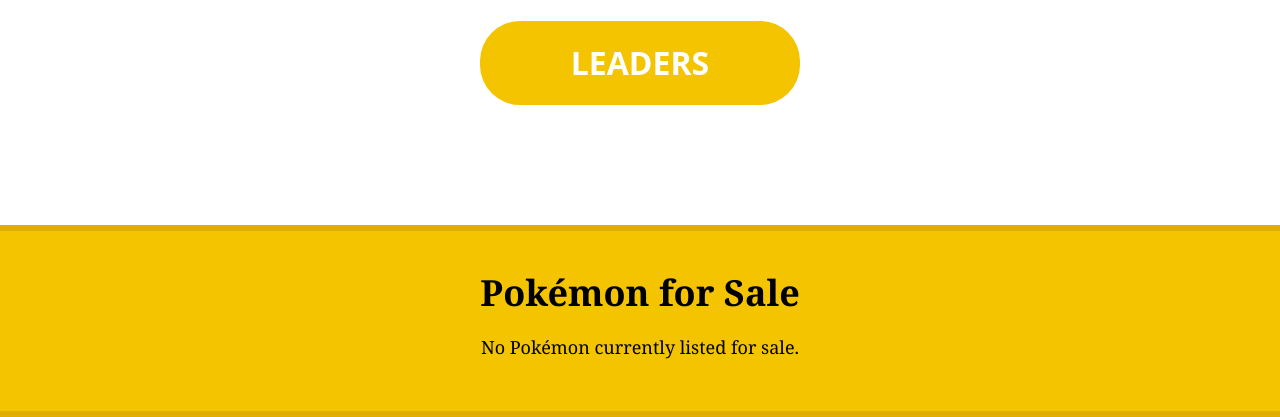
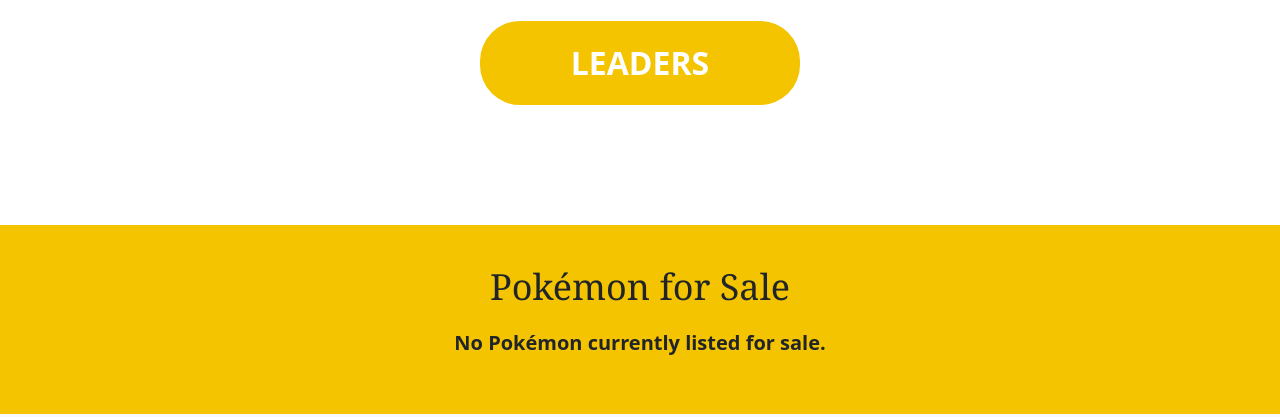
Before and after one commit to laurenaschmidt/project-2, a Django app: template PokeTrade/trading/templates/trading/home.html in a window 1280 px wide. Shown: the part 742-1159 px from the top of the page. Run offline with Django 3.2, Linux system fonts and the light colour scheme; the template is opened without the code that fills it, so the values that code supplies are empty.

Commit message:
fixed trading

```diff
--- a/PokeTrade/trading/static/styles.css
+++ b/PokeTrade/trading/static/styles.css
@@ -701,47 +701,3 @@ body {
   animation: slideFadeIn 0.5s ease forwards;
   opacity: 0; /* initial state before animation */
 }
-
-@keyframes jitter {
-  0% { transform: translate(0, 0); }
-  25% { transform: translate(-1px, 1px); }
-  50% { transform: translate(1px, -1px); }
-  75% { transform: translate(-1px, -1px); }
-  100% { transform: translate(0, 0); }
-}
-
-.jitter {
-  display: inline-block;
-  animation: jitter 0.3s infinite;
-}
-
-.sale-jumbotron {
-  width: 100vw;
-  background-color: #f4c400;
-  color: #000;
-  padding: 40px 20px;
-  margin-top: 60px;
-  text-align: center;
-  font-family: 'Georgia', serif;
-  border-top: 6px solid #e0ae00;
-  border-bottom: 6px solid #e0ae00;
-  box-sizing: border-box;
-}
-
-.sale-jumbotron h2 {
-  font-size: 36px;
-  font-weight: bold;
-  margin-bottom: 20px;
-}
-
-.sale-list {
-  list-style-type: none;
-  padding: 0;
-  margin: 0 auto;
-  max-width: 900px;
-}
-
-.sale-list li {
-  font-size: 18px;
-  margin: 10px 0;
-}
--- a/PokeTrade/trading/templates/trading/home.html
+++ b/PokeTrade/trading/templates/trading/home.html
@@ -2,6 +2,7 @@
 {% load static %}
 {% block content %}
 
+<div class="home-wrapper">
   <div class="home-page">
     <!-- HEADER -->
     <div class="home-header">
@@ -21,9 +22,10 @@
   </div>
 
   <!-- Pokémon for Sale Jumbotron -->
-<div class="sale-jumbotron">
-  <h2>Pokémon for Sale</h2>
-  <ul class="sale-list">
+<!-- Full-width section -->
+<div style="width: 100%; background-color: #f4c400; padding: 40px 20px; margin-top: 30px; box-sizing: border-box;">
+  <h2 style="text-align: center; font-family: Georgia, serif; font-size: 36px; margin-bottom: 20px;">Pokémon for Sale</h2>
+  <ul style="list-style: none; text-align: center; font-size: 20px; font-weight: bold; padding: 0;">
     {% for sale in pokemons_for_sale %}
       <li>{{ sale.pokemon.name }} — Seller: {{ sale.seller.user.username }} — ${{ sale.price }}</li>
     {% empty %}
@@ -32,5 +34,4 @@
   </ul>
 </div>
 
-
 {% endblock %}
--- a/PokeTrade/trading/templates/trading/leaderboard.html
+++ b/PokeTrade/trading/templates/trading/leaderboard.html
@@ -11,17 +11,17 @@
   <div class="podium">
     <div class="podium-second">
       <img class="podium-icon" src="{% static 'images/silver.png' %}" alt="2nd Place">
-      <p><span class="jitter">{{ top_users.1.user.username }}</span></p>
+      <p>{{ top_users.1.user.username }}</p>
     </div>
 
     <div class="podium-first">
       <img class="podium-icon" src="{% static 'images/gold.png' %}" alt="1st Place">
-      <p><span class="jitter">{{ top_users.0.user.username }}</span></p>
+      <p>{{ top_users.0.user.username }}</p>
     </div>
 
     <div class="podium-third">
       <img class="podium-icon" src="{% static 'images/bronze.png' %}" alt="3rd Place">
-      <p><span class="jitter">{{ top_users.2.user.username }}</span></p>
+      <p>{{ top_users.2.user.username }}</p>
     </div>
   </div>
 
```
Also changed, not shown: PokeTrade/trading/templates/trading/trade_list.html (line endings or trailing spaces). Lines whose indentation alone changed are shown as unchanged.
